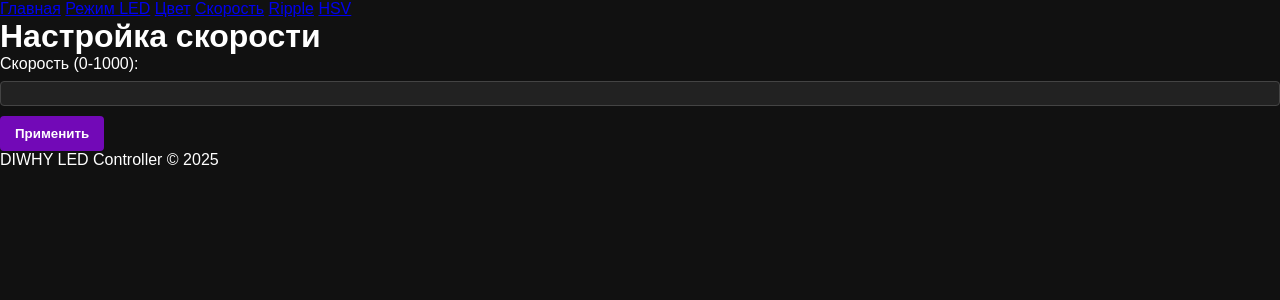
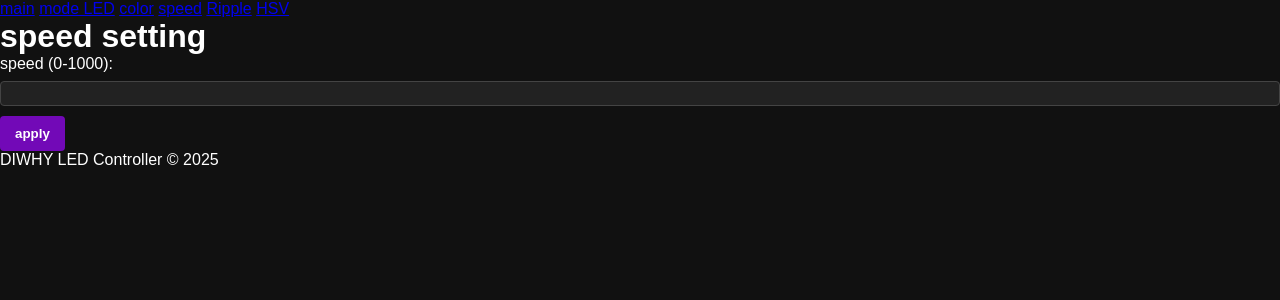
Before and after one commit to TemiusIII/DIWHY_Led, a Flask app: template templates/speed.html in a window 1280 px wide. Shown: the top 300 px of the page. Run offline with Flask 3, Linux system fonts and the light colour scheme; the template is opened without the code that fills it, so the values that code supplies are empty.

Commit message:
update buttons

```diff
--- a/templates/base.html
+++ b/templates/base.html
@@ -9,10 +9,10 @@
 <body>
     <header>
         <nav class="navbar">
-            <a href="{{ url_for('index') }}" class="nav-btn">Главная</a>
-            <a href="{{ url_for('check_mode') }}" class="nav-btn">Режим LED</a>
-            <a href="{{ url_for('color_mode') }}" class="nav-btn">Цвет</a>
-            <a href="{{ url_for('speed_mode') }}" class="nav-btn">Скорость</a>
+            <a href="{{ url_for('index') }}" class="nav-btn">main</a>
+            <a href="{{ url_for('check_mode') }}" class="nav-btn">mode LED</a>
+            <a href="{{ url_for('color_mode') }}" class="nav-btn">color</a>
+            <a href="{{ url_for('speed_mode') }}" class="nav-btn">speed</a>
             <a href="{{ url_for('ripple_values') }}" class="nav-btn">Ripple</a>
             <a href="{{ url_for('color_hsv') }}" class="nav-btn">HSV</a>
         </nav>
--- a/templates/color.html
+++ b/templates/color.html
@@ -1,9 +1,9 @@
 {% extends "base.html" %}
 {% block content %}
 <div class="container">
-    <h1>Выбор цвета</h1>
+    <h1>choose color</h1>
     <input type="color" id="colorPicker" value="#{{ custom_color }}">
-    <button onclick="setColor()">Применить</button>
+    <button onclick="setColor()">apply</button>
 </div>
 <script>
 function setColor() {
--- a/templates/color_hsv.html
+++ b/templates/color_hsv.html
@@ -1,7 +1,7 @@
 {% extends "base.html" %}
 {% block content %}
 <div class="container">
-    <h1>Цвет в формате HSV</h1>
+    <h1>color HSV</h1>
     <p>{{ color_hsv }}</p>
 </div>
 {% endblock %}
--- a/templates/ripple_params.html
+++ b/templates/ripple_params.html
@@ -1,7 +1,7 @@
 {% extends "base.html" %}
 {% block content %}
 <div class="container">
-    <h1>Параметры Ripple</h1>
+    <h1>parameter Ripple</h1>
     <div class="slider-group">
         <label for="hue_gap">Hue Gap: <span id="hue_gap_val">{{ hue_gap }}</span></label>
         <input type="range" id="hue_gap" min="0" max="100" value="{{ hue_gap }}" onchange="updateSlider('hue_gap', this.value)">
--- a/templates/speed.html
+++ b/templates/speed.html
@@ -1,11 +1,11 @@
 {% extends "base.html" %}
 {% block content %}
 <div class="container">
-    <h1>Настройка скорости</h1>
+    <h1>speed setting</h1>
     <form action="/set_speed" method="POST">
-        <label for="speed">Скорость (0-1000):</label>
+        <label for="speed">speed (0-1000):</label>
         <input type="number" id="speed" name="speed" value="{{ speed }}" min="0" max="1000">
-        <button type="submit">Применить</button>
+        <button type="submit">apply</button>
     </form>
 </div>
 {% endblock %}
```
Also changed, not shown: templates/check.html (+9 -5 lines), templates/index.html (+13 -12 lines).
